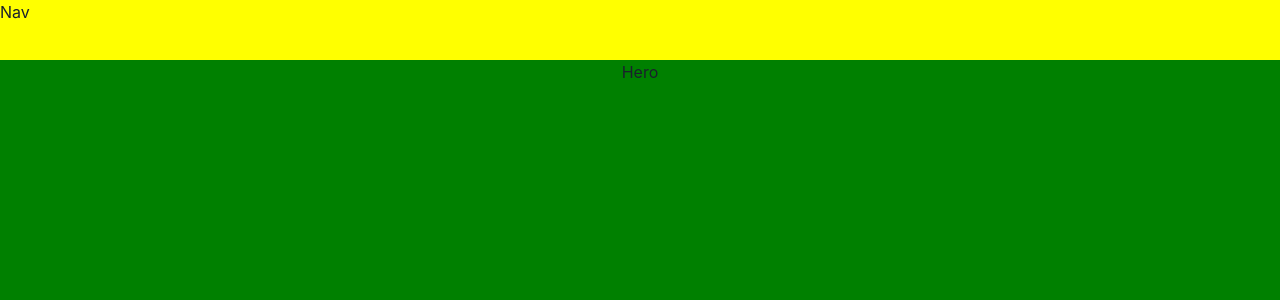
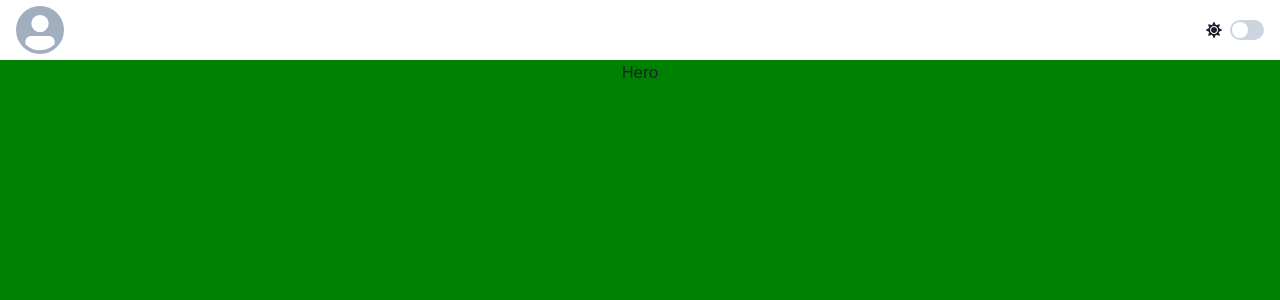
Before and after one commit to mahmud-ops/Portfolio, a React (Vite) app: page / in a window 1280 px wide. Shown: the top 300 px of the page. Built offline with nearby package versions, Linux system fonts and the light colour scheme.

Commit message:
Colormode swithc

```diff
--- a/package.json
+++ b/package.json
@@ -15,7 +15,8 @@
     "@emotion/styled": "^11.14.1",
     "framer-motion": "^12.23.26",
     "react": "^19.2.0",
-    "react-dom": "^19.2.0"
+    "react-dom": "^19.2.0",
+    "react-icons": "^5.5.0"
   },
   "devDependencies": {
     "@eslint/js": "^9.39.1",
--- a/src/App.tsx
+++ b/src/App.tsx
@@ -1,14 +1,13 @@
 import { Box, Center } from "@chakra-ui/react"
+import NavBar from "./Components/NavBar"
 
 const App = () => {
   return (
     <Box h="100vh" overflow="hidden">
-      {/* Nav */}
-      <Box h="60px" bg="yellow">
-        Nav
+      <Box>
+        <NavBar/>
       </Box>
 
-      {/* Scrollable sections */}
       <Box
         h="calc(100vh - 60px)"
         overflowY="auto"
--- /dev/null
+++ b/src/Components/NavBar.tsx
@@ -0,0 +1,18 @@
+import { Avatar, Flex } from "@chakra-ui/react";
+import ThemeToggleSwitch from "./ThemeToggleSwitch";
+
+const NavBar = () => {
+  return (
+    <Flex
+      h="60px"
+      align="center" // vertical center
+      justify="space-between" // optional: spread items
+      px={4} // optional padding left/right
+    >
+      <Avatar />
+      <ThemeToggleSwitch />
+    </Flex>
+  );
+};
+
+export default NavBar;
--- /dev/null
+++ b/src/Components/ThemeToggleSwitch.tsx
@@ -0,0 +1,17 @@
+import { HStack, Switch, useColorMode } from "@chakra-ui/react";
+import { FaMoon, FaSun } from "react-icons/fa";
+
+const ThemeToggleSwitch = () => {
+  const { colorMode, toggleColorMode } = useColorMode();
+
+  return (
+    <HStack>
+      {
+        colorMode == 'dark' ? <FaMoon/> : <FaSun/>
+      }
+      <Switch isChecked={colorMode === "dark"} onChange={toggleColorMode} />
+    </HStack>
+  );
+};
+
+export default ThemeToggleSwitch;
--- a/src/main.tsx
+++ b/src/main.tsx
@@ -1,13 +1,15 @@
-import { StrictMode } from 'react'
-import { createRoot } from 'react-dom/client'
-import { ChakraProvider } from '@chakra-ui/react'
-import './index.css'
-import App from './App.tsx'
+import { StrictMode } from "react";
+import { createRoot } from "react-dom/client";
+import { ChakraProvider, theme } from "@chakra-ui/react";
+import { ColorModeScript } from "@chakra-ui/react";
+import "./index.css";
+import App from "./App.tsx";
 
-createRoot(document.getElementById('root')!).render(
+createRoot(document.getElementById("root")!).render(
   <StrictMode>
     <ChakraProvider>
+      <ColorModeScript initialColorMode={theme.config.initialColorMode} />
       <App />
     </ChakraProvider>
-  </StrictMode>,
-)
+  </StrictMode>
+);
```
Also changed, not shown: src/Theme/theme.ts (added, +10 -0 lines), 1 other file (tests, documents, lock files or other folders).
